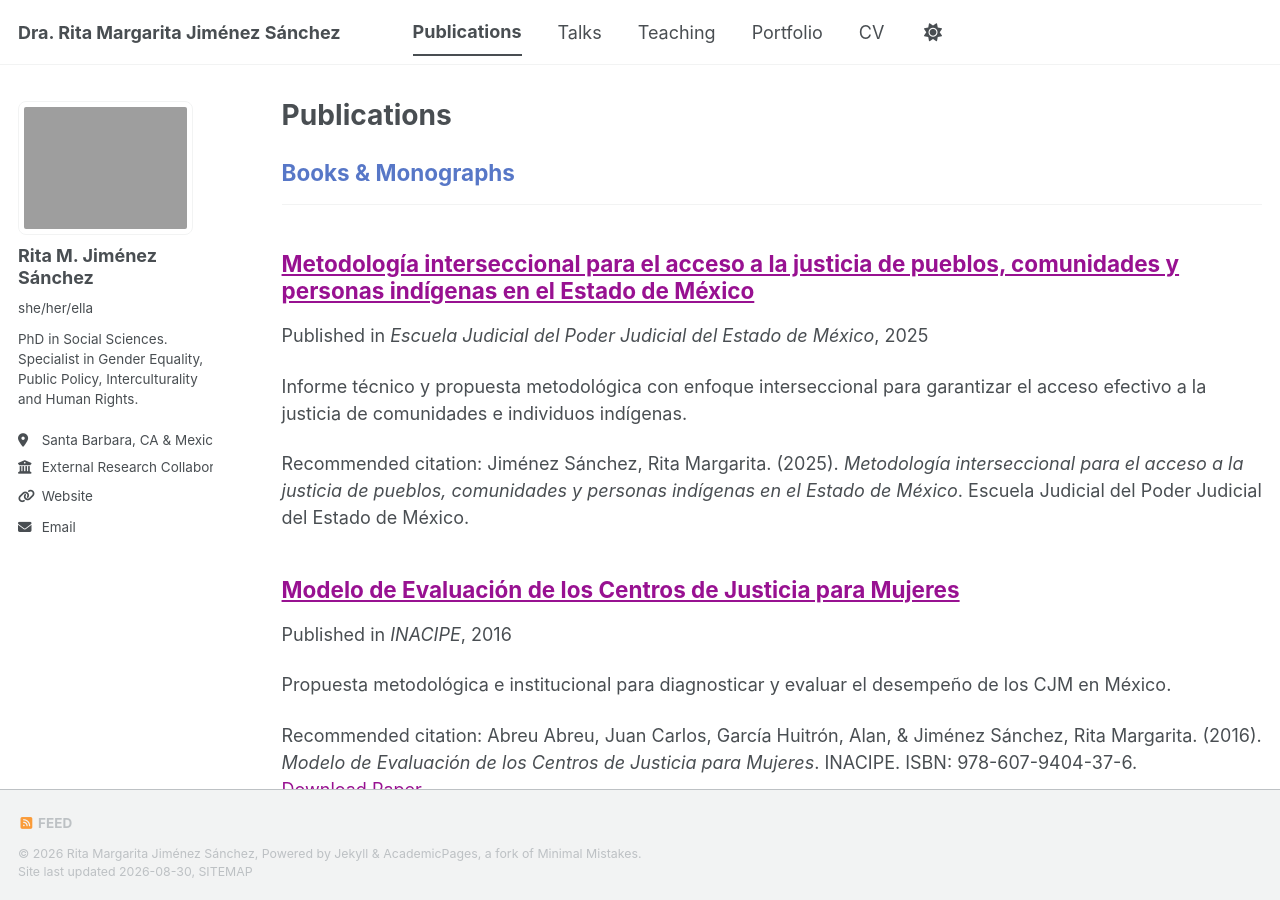
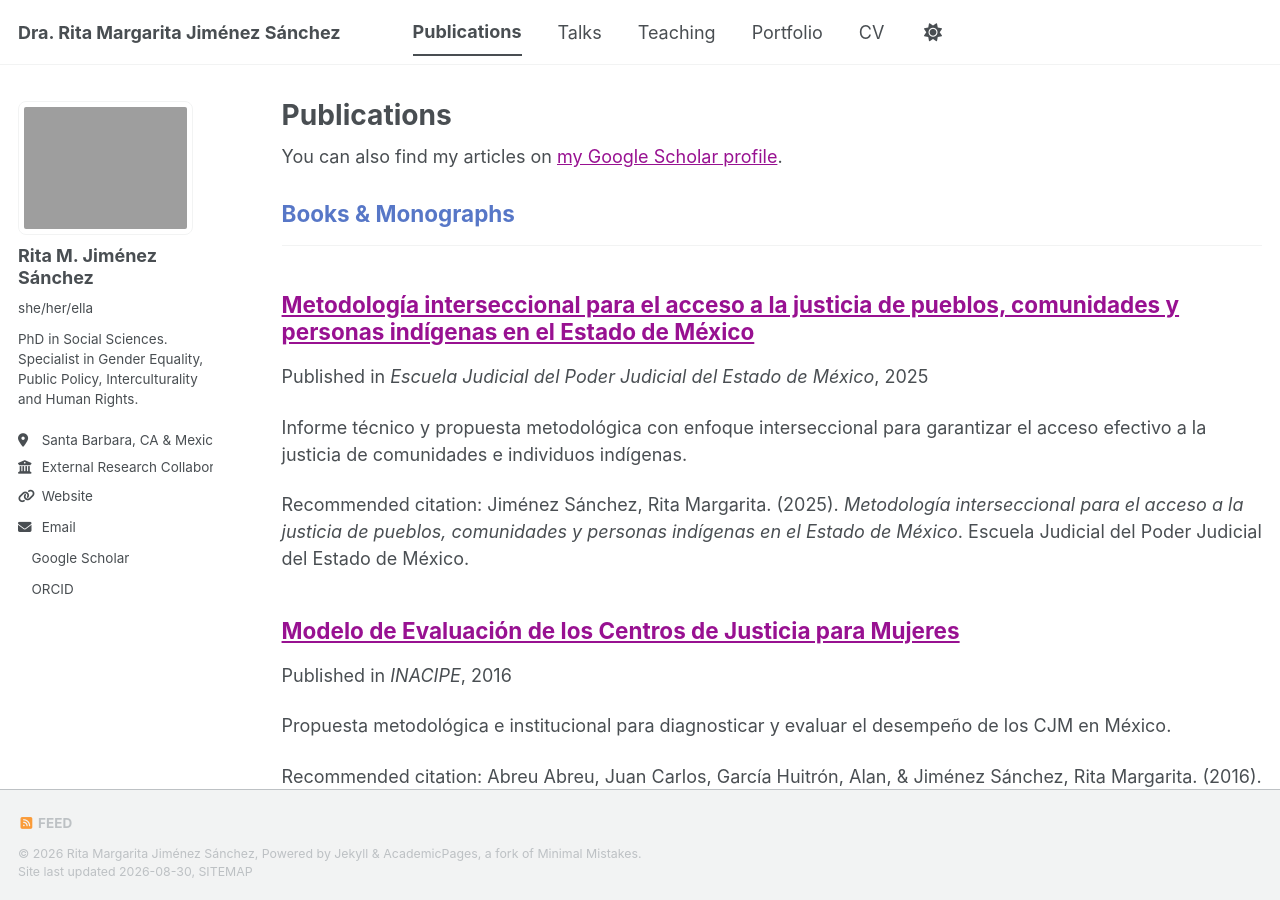
Before and after one commit to RitaJisa/RitaJisa.github.io, a Jekyll site: the page built from _pages/publications.html, in a window 1280 px wide and 900 px high. Built offline with Jekyll 4.4.1, drawn with Linux system fonts in a browser that asks for light colours; a style sheet for code colours, icons or effects is not loaded; part of the change alters nothing that is shown.

Commit message:
Update _config.yml
agregué scholar y orcid

```diff
--- a/_config.yml
+++ b/_config.yml
@@ -28,6 +28,8 @@ author:
   employer         : "External Research Collaborator, UCSB Labor Center"
   uri              : "https://RitaJisa.github.io"
   email            : "rita.interculturales@gmail.com"
+  googlescholar    : "JilmbqsAAAAJ"
+  orcid            : "0009-0008-1454-8217"
 
 # Social media
   artstation       : # Username
```
